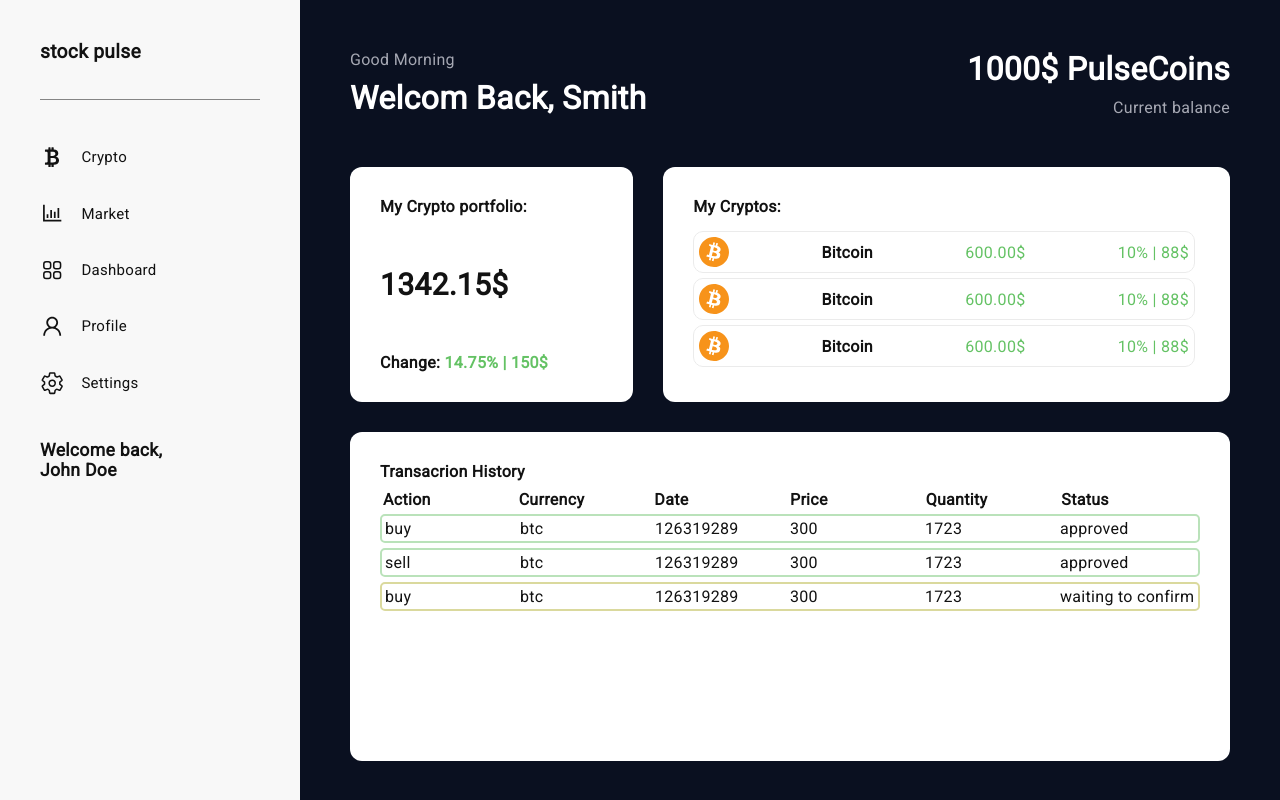
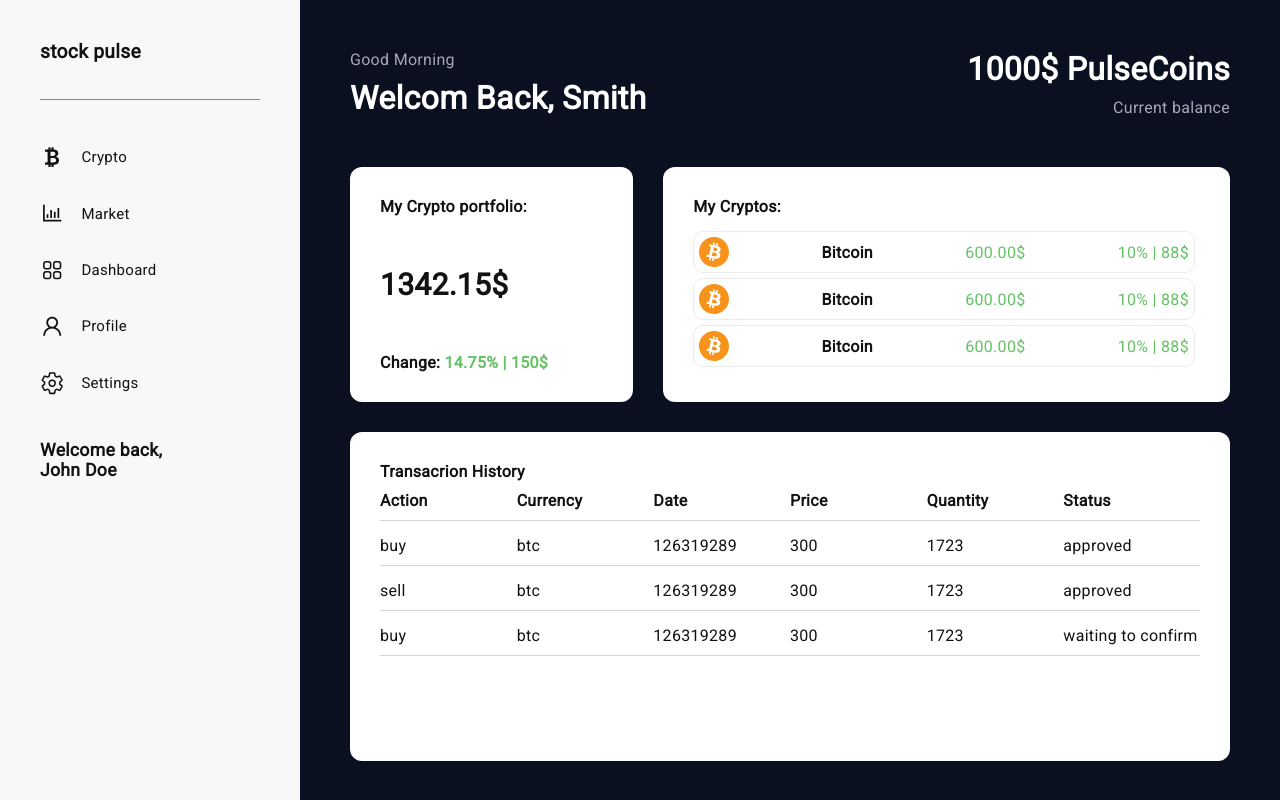
Before and after one commit to MatanAmzaleg/StockPulse, a Next.js app: page /profile in a window 1280 px wide. Built offline with nearby package versions, Linux system fonts and the light colour scheme.

Commit message:
transaction refactor and css config

```diff
--- a/pages/profile.tsx
+++ b/pages/profile.tsx
@@ -1,29 +1,29 @@
-import CryptoCard from "@/components/CryptoCard";
-import TransactionPreview from "@/components/TransactionPreview";
+import CryptoCard from '@/components/CryptoCard';
+import TransactionPreview from '@/components/TransactionPreview';
 
 export default function profile() {
     const transactions = [
         {
-      action: "buy",
-      symbol: "btc",
+            action: 'buy',
+            symbol: 'btc',
             date: 126319289,
-      status: "approved",
+            status: 'approved',
             quantity: 1723,
             price: 300,
         },
         {
-      action: "sell",
-      symbol: "btc",
+            action: 'sell',
+            symbol: 'btc',
             date: 126319289,
-      status: "approved",
+            status: 'approved',
             quantity: 1723,
             price: 300,
         },
         {
-      action: "buy",
-      symbol: "btc",
+            action: 'buy',
+            symbol: 'btc',
             date: 126319289,
-      status: "waiting to confirm",
+            status: 'waiting to confirm',
             quantity: 1723,
             price: 300,
         },
@@ -44,7 +44,9 @@ export default function profile() {
                 <div className="card crypto-portfolio flex column space-between">
                     <h1 className="bolder"> My Crypto portfolio:</h1>
                     <h1 className="portfolio-worth">1342.15$</h1>
-            <h2>Change: <span className="scending"> 14.75% | 150$</span> </h2>
+                    <h2>
+                        Change: <span className="scending"> 14.75% | 150$</span>{' '}
+                    </h2>
                 </div>
                 <div className="card my-cryptos flex column space-between">
                     <h1>My Cryptos:</h1>
@@ -58,13 +60,13 @@ export default function profile() {
                 <div className="card transaction-container">
                     <h1>Transacrion History</h1>
                     <div className="transaction-list">
-            <div className="headings">
-              <p>Action</p>
-              <p>Currency</p>
-              <p>Date</p>
-              <p>Price</p>
-              <p>Quantity</p>
-              <p>Status</p>
+                        <div className="transaction-preview">
+                            <p className="heading">Action</p>
+                            <p className="heading">Currency</p>
+                            <p className="heading">Date</p>
+                            <p className="heading">Price</p>
+                            <p className="heading">Quantity</p>
+                            <p className="heading">Status</p>
                         </div>
                         {/* <TransactionPreview transaction={user.transactions}/> */}
                         {transactions.map((t) => (
--- /dev/null
+++ b/postcss.config.js
@@ -0,0 +1,3 @@
+module.exports = {
+    plugins: {},
+};
--- a/styles/cmps/_transaction-preview.scss
+++ b/styles/cmps/_transaction-preview.scss
@@ -2,17 +2,15 @@
     display: grid;
     grid-template-columns: 1fr 1fr 1fr 1fr 1fr 1fr;
     align-items: center;
+    padding-block: 10px;
+    border-bottom: 1px solid rgb(213, 213, 213);
 
-    margin-block: 5px;
-    border-radius: 5px;
-    padding: 3px;
-
-    // background-color: rgb(240, 241, 220);
-    border: 2px solid rgb(218, 217, 157);
+    .heading {
+        font-weight: bold;
+    }
 }
 
-
-.approved {
-    // background-color: rgb(243, 243, 243);
-    border: 2px solid rgb(186, 226, 186);
-}
+// .approved {
+//     // background-color: rgb(243, 243, 243);
+//     border: 2px solid rgb(186, 226, 186);
+// }
--- a/styles/views/_profile.scss
+++ b/styles/views/_profile.scss
@@ -36,41 +36,44 @@
         .transaction-container {
             grid-column: 1/-1;
 
-            .headings{
-                display: grid;
-                grid-template-columns: 1fr 1fr 1fr 1fr 1fr 1fr;
-                padding-inline: 3px;
-                margin-top: 9px;
-                font-weight: bolder;
+            .transaction-list {
+                display: flex;
+                flex-direction: column;
+                gap: 5px;
             }
+
+            // .headings {
+            //     display: grid;
+            //     grid-template-columns: 1fr 1fr 1fr 1fr 1fr 1fr;
+            //     padding-inline: 3px;
+            //     margin-top: 9px;
+            //     font-weight: bolder;
+            // }
         }
 
-        .crypto-portfolio{
-            .portfolio-worth{
+        .crypto-portfolio {
+            .portfolio-worth {
                 font-size: 30px;
             }
         }
 
-        .my-cryptos{
+        .my-cryptos {
             max-height: 235px;
-            .cryptos{
+            .cryptos {
                 margin-top: 15px;
                 overflow-y: scroll;
-                &::-webkit-scrollbar-track
-                {
+                &::-webkit-scrollbar-track {
                     -webkit-box-shadow: inset 0 0 6px rgba(107, 107, 107, 0.3);
                     border-radius: 20px;
-                    background-color: #F5F5F5;
+                    background-color: #f5f5f5;
                 }
 
-                &::-webkit-scrollbar
-                {
+                &::-webkit-scrollbar {
                     width: 5px;
-                    background-color: #F5F5F5;
+                    background-color: #f5f5f5;
                 }
 
-                &::-webkit-scrollbar-thumb
-                {
+                &::-webkit-scrollbar-thumb {
                     border-radius: 20px;
                     -webkit-box-shadow: inset 0 0 6px rgba(83, 83, 83, 0.3);
                     background-color: #d4d4d4;
```
Lines whose indentation alone changed are shown as unchanged.
